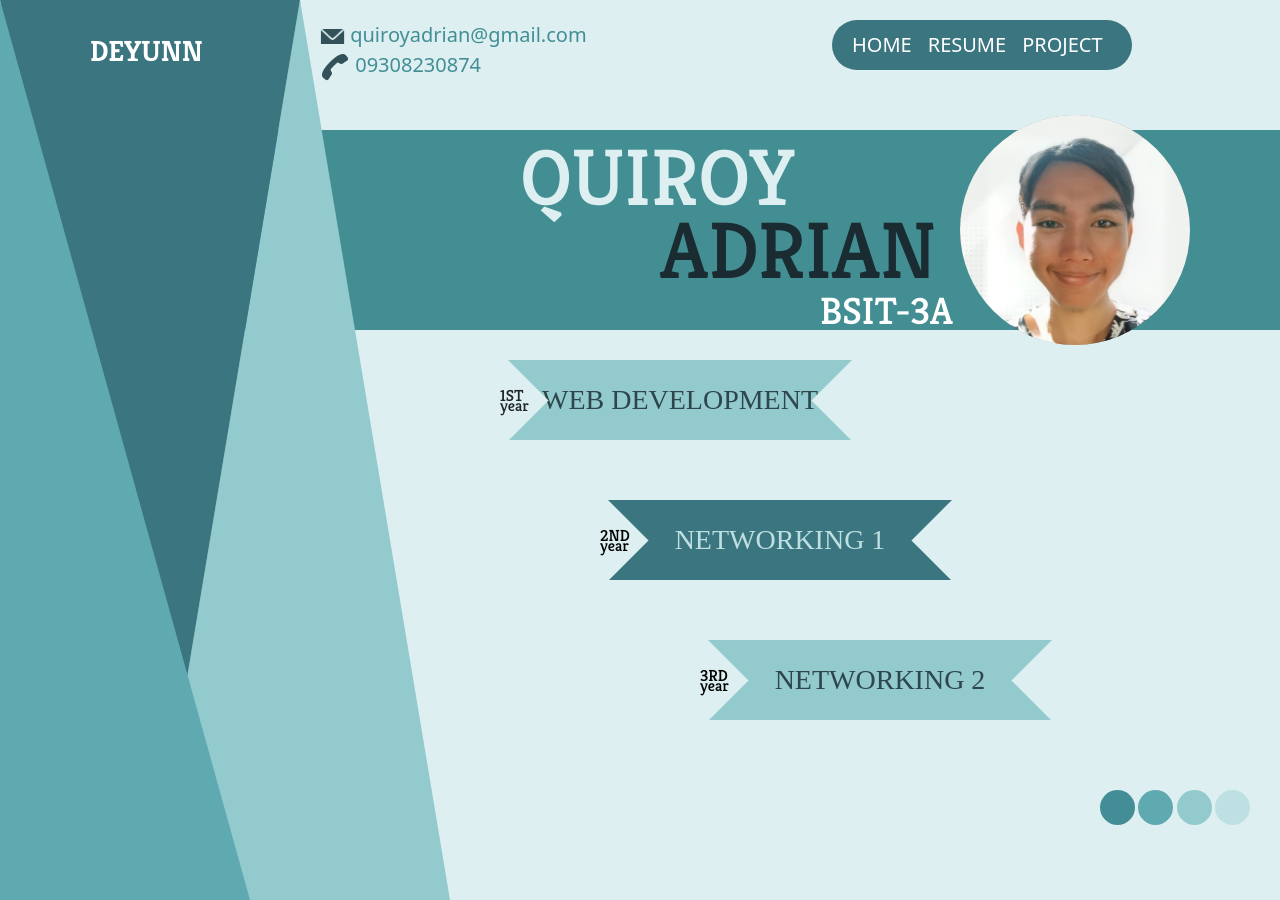
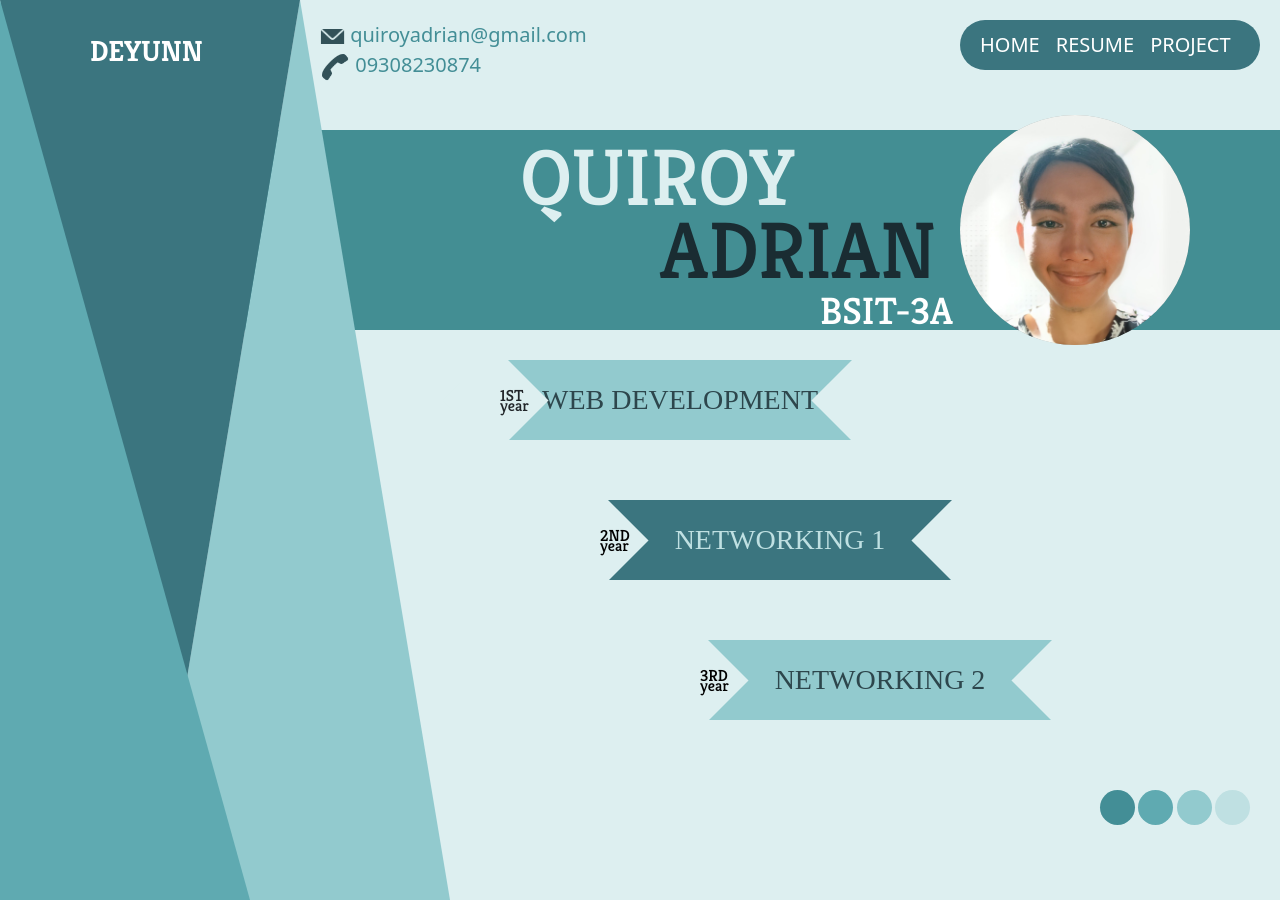
Before and after one commit to deyuhnn/ias, a plain HTML site: page index.html in a window 1280 px wide. Drawn offline with nearby package versions, Linux system fonts and the light colour scheme; a web font is replaced by a local one.

Commit message:
Update index.css

```diff
--- a/css/index.css
+++ b/css/index.css
@@ -367,7 +367,7 @@ body{
   width: 300px;
   height: 50px;
   position: absolute;
-  left: 65%;
+  left: 75%;
   border-radius: 50px;
   background-color: #3b757f;
   top: 20px;
```
